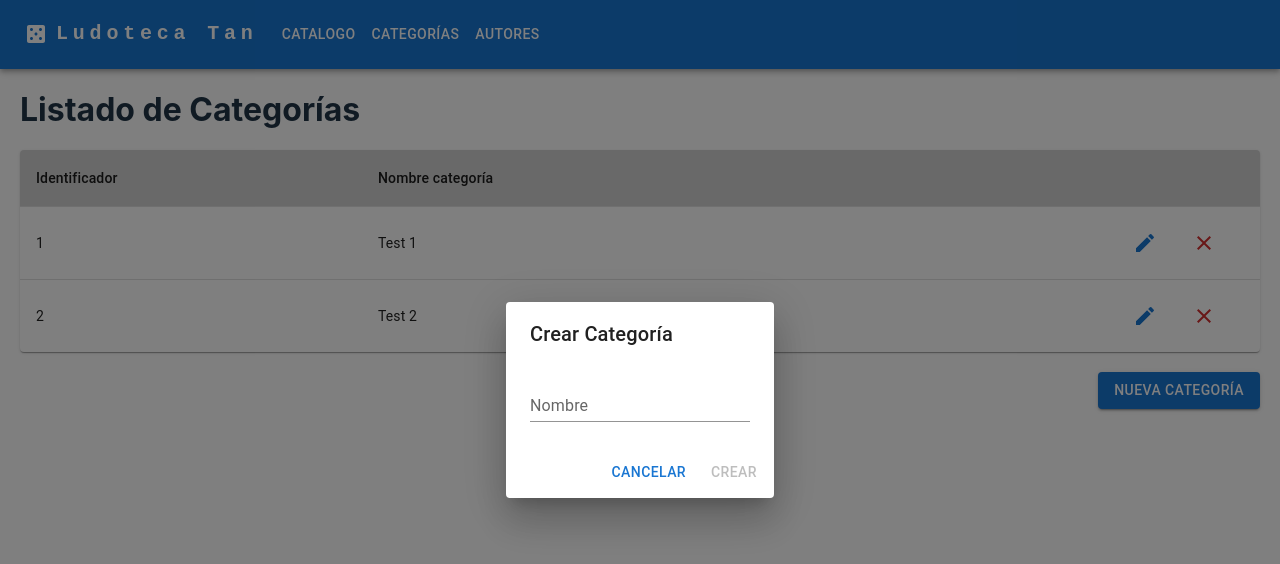
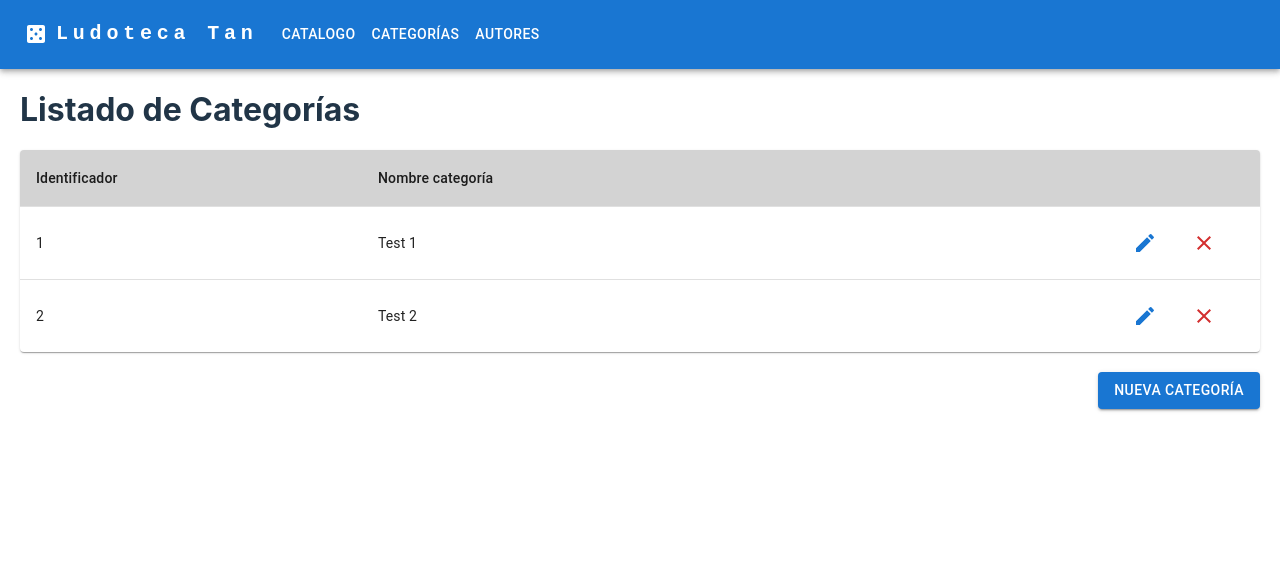
Before and after one commit to Sara-Gavi/full-stack-development-training, a React (Vite) app in the folder ludoteca-react/: page /categories in a window 1280 px wide. Shown: the top 564 px of the page. Built offline with nearby package versions, Linux system fonts and the light colour scheme.

Commit message:
Updated New Category button and JSX to toggle CreateCategory form visibility

```diff
--- a/ludoteca-react/src/pages/Category/Category.tsx
+++ b/ludoteca-react/src/pages/Category/Category.tsx
@@ -80,13 +80,17 @@ export const Category = () => {
         </Table>
       </TableContainer>
       <div className="newButton">
-        <Button variant="contained">Nueva categoría</Button>
+        <Button variant="contained" onClick={() => setOpenCreate(true)}>
+          Nueva categoría
+        </Button>
       </div>
-      <CreateCategory
-        create={createCategory}
-        category={null}
-        closeModal={handleCloseCreate}
-      />
+      {openCreate && (
+        <CreateCategory
+          create={createCategory}
+          category={null}
+          closeModal={handleCloseCreate}
+        />
+      )}
     </div>
   );
 };
```
